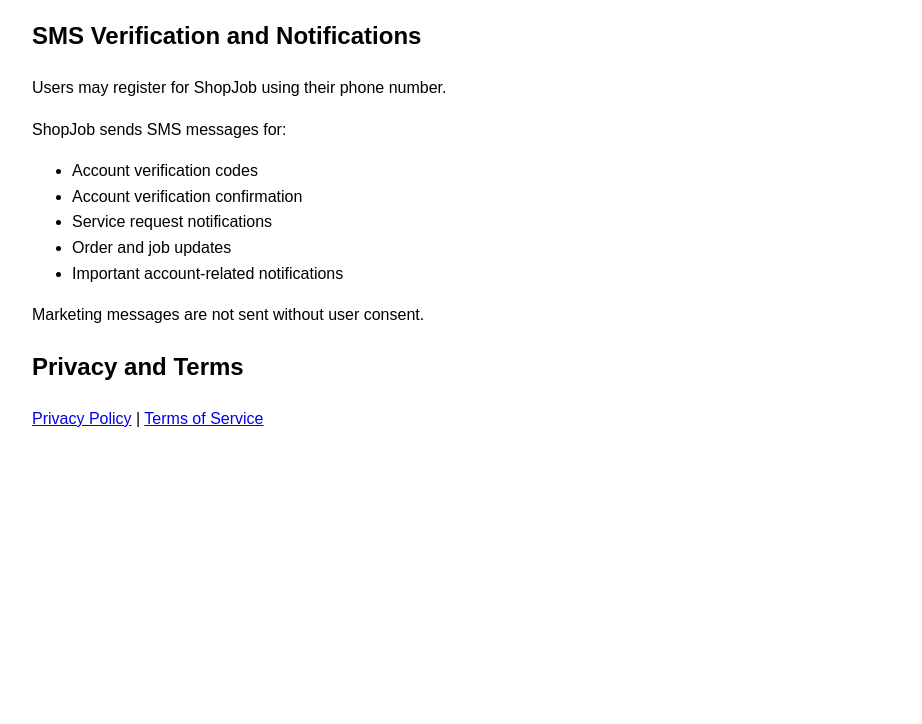
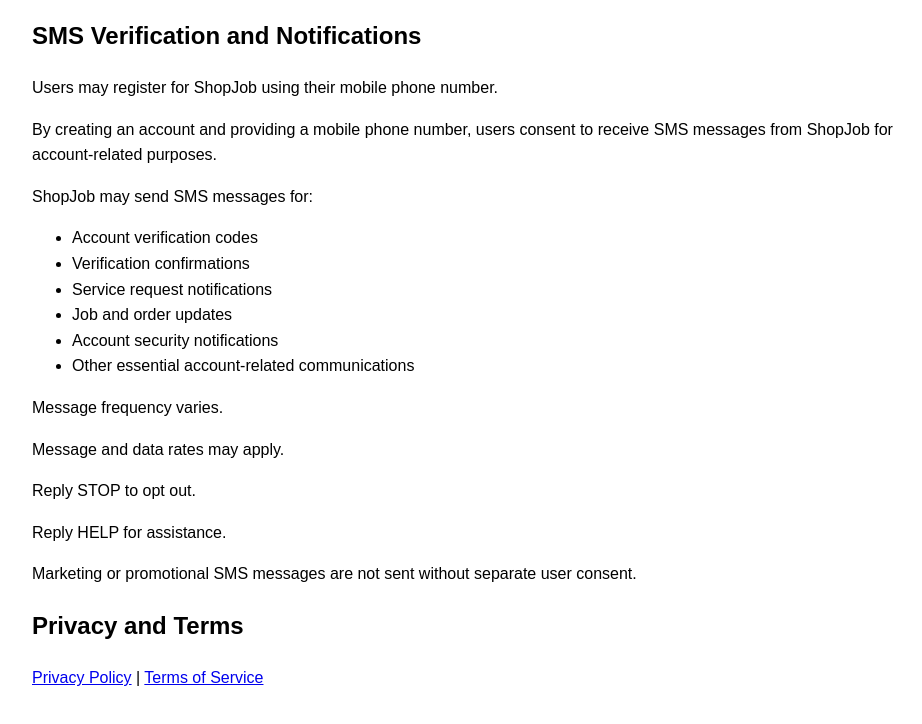
Before and after one commit to akramkhalmatov/shopjob-site, a plain HTML site: page index.html in a window 1280 px wide. Shown: the part 704-1428 px from the top of the page, without its empty margins (158-1080 px from the left). Before the commit the page ends 1212 px from the top, so only its background shows below. Drawn offline with Linux system fonts and the light colour scheme.

Commit message:
Update index.html

```diff
--- a/index.html
+++ b/index.html
@@ -1,4 +1,5 @@
 <!DOCTYPE html>
+
 <html lang="en">
 <head>
 <meta charset="UTF-8">
@@ -17,8 +18,7 @@
 <h2>Company Information</h2>
 
 <p>
-ShopJob is owned and operated by <strong>AK-UNLIMITED GROUP INC.</strong>,
-a registered New York corporation.
+ShopJob is owned and operated by <strong>AK-UNLIMITED GROUP INC.</strong>, a registered New York corporation.
 </p>
 
 <p>
@@ -47,23 +47,44 @@
 <h2>SMS Verification and Notifications</h2>
 
 <p>
-Users may register for ShopJob using their phone number.
+Users may register for ShopJob using their mobile phone number.
 </p>
 
 <p>
-ShopJob sends SMS messages for:
+By creating an account and providing a mobile phone number, users consent to receive SMS messages from ShopJob for account-related purposes.
+</p>
+
+<p>
+ShopJob may send SMS messages for:
 </p>
 
 <ul>
 <li>Account verification codes</li>
-<li>Account verification confirmation</li>
+<li>Verification confirmations</li>
 <li>Service request notifications</li>
-<li>Order and job updates</li>
-<li>Important account-related notifications</li>
+<li>Job and order updates</li>
+<li>Account security notifications</li>
+<li>Other essential account-related communications</li>
 </ul>
 
 <p>
-Marketing messages are not sent without user consent.
+Message frequency varies.
+</p>
+
+<p>
+Message and data rates may apply.
+</p>
+
+<p>
+Reply STOP to opt out.
+</p>
+
+<p>
+Reply HELP for assistance.
+</p>
+
+<p>
+Marketing or promotional SMS messages are not sent without separate user consent.
 </p>
 
 <h2>Privacy and Terms</h2>
```
